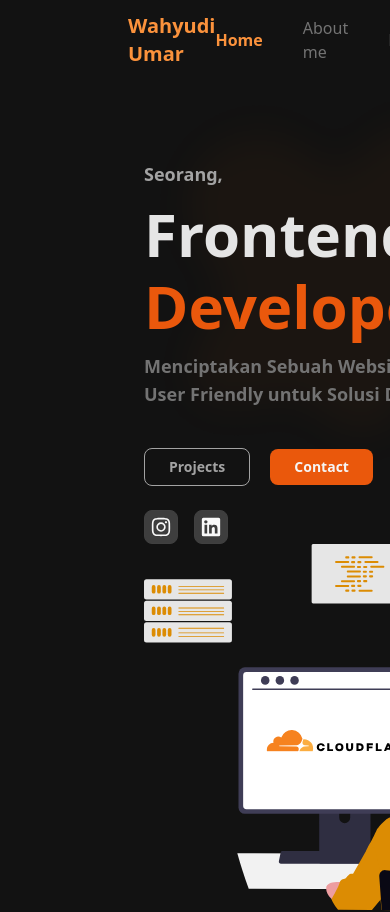
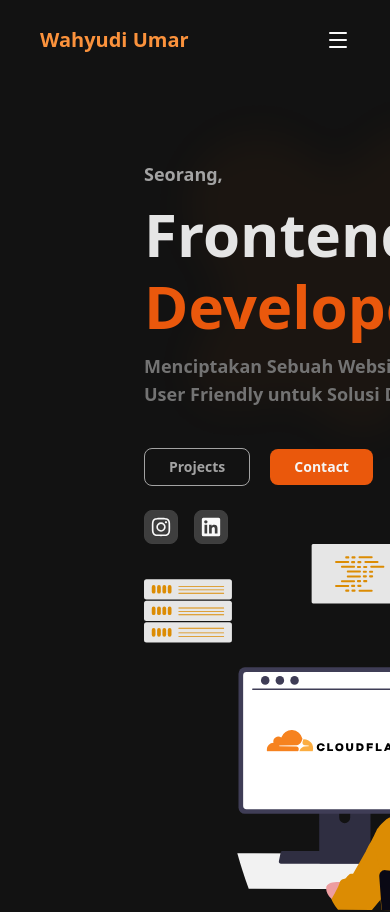
Before and after one commit to wahyudiumar/portfolio, a Next.js app: page / in a window 390 px wide. Shown: the top 912 px of the page. Built offline with nearby package versions, Linux system fonts and the light colour scheme.

Commit message:
add: create Navbar Component Mobile Version

```diff
--- a/package.json
+++ b/package.json
@@ -13,6 +13,7 @@
     "class-variance-authority": "^0.7.1",
     "cn": "^0.4.0",
     "lucide-react": "^1.49.0",
+    "motion": "^14.4.0",
     "next": "14.2.35",
     "react": "^18",
     "react-dom": "^18",
--- a/src/components/Navbar/NavbarComponent.tsx
+++ b/src/components/Navbar/NavbarComponent.tsx
@@ -1,9 +1,16 @@
 import { useEffect, useState } from "react";
+import { useWindowSize } from "@hooks/useWindowSize";
+import { motion } from "motion/react";
 
 import { NavbarDesktop } from "./NavbarDesktop";
+import { NavbarMobile } from "./NavbarMobile";
+
+import { Menu, X } from "lucide-react";
 
 function NavbarComponent() {
+  const [openNav, setOpenNav] = useState(false);
   const [isScroll, setScroll] = useState(false);
+  const { resize } = useWindowSize();
 
   useEffect(() => {
     function navScrollTop() {
@@ -19,13 +26,33 @@ function NavbarComponent() {
 
   return (
     <header
-      className={`flex px-32 h-20 items-center justify-between w-full top-0 transition-colors z-50 ${!isScroll ? "bg-transparent fixed" : "bg-neutral-950/40 fixed backdrop-blur-lg"}`}
+      className={`flex  h-20 items-center justify-between w-full top-0 transition-colors z-50 ${resize > 768 ? "px-32 bg-transparent" : "bg-neutral-950 px-10"} ${!isScroll ? "bg-transparent fixed" : "bg-neutral-950/40 fixed backdrop-blur-lg"}`}
     >
       <div>
         <h2 className="text-orange-400 font-bold text-xl">Wahyudi Umar</h2>
       </div>
 
-      <NavbarDesktop />
+      {resize > 768 && <NavbarDesktop />}
+
+      {resize < 768 && (
+        <button
+          className={`text-neutral-50 duration-300 data-[open]:rotate-90 ${!openNav ? "rotate-90-" : ""}`}
+          onClick={() => setOpenNav(!openNav)}
+        >
+          <motion.div
+            animate={{ rotate: openNav ? 90 : 0 }}
+            transition={{ duration: 0.2 }}
+          >
+            {!openNav ? (
+              <Menu className={`w-6 h-6  `} />
+            ) : (
+              <X className="w-6 h-6"></X>
+            )}
+          </motion.div>
+        </button>
+      )}
+
+      {resize < 768 && <NavbarMobile isOpen={openNav} />}
     </header>
   );
 }
--- a/src/components/Navbar/NavbarMobile.tsx
+++ b/src/components/Navbar/NavbarMobile.tsx
@@ -0,0 +1,23 @@
+import Link from "next/link";
+import { motion } from "motion/react";
+
+import { navLinks } from "@constants/navigation";
+
+export function NavbarMobile({ isOpen = false }) {
+  return (
+    <motion.nav
+      animate={{
+        height: isOpen ? 170 : 0,
+        display: isOpen ? "flex" : "none",
+      }}
+      transition={{ duration: 0.2 }}
+      className={`fixed top-20 bg-neutral-950 w-full inset-x-0 overflow-hidden px-10 flex-col gap-y-4`}
+    >
+      {navLinks.map((items, itemsID) => (
+        <Link href="" className="text-neutral-50" key={itemsID}>
+          {items.name}
+        </Link>
+      ))}
+    </motion.nav>
+  );
+}
--- a/src/hooks/useWindowSize.ts
+++ b/src/hooks/useWindowSize.ts
@@ -1,12 +1,8 @@
 import { useEffect, useState } from "react";
 
-interface WindowSize {
-  resize: number | undefined;
-}
-
 export function useWindowSize() {
-  const [windowSize, setWindowSize] = useState<WindowSize>({
-    resize: undefined,
+  const [windowSize, setWindowSize] = useState({
+    resize: 0,
   });
 
   useEffect(() => {
```
Also changed, not shown: 1 other file (tests, documents, lock files or other folders).
